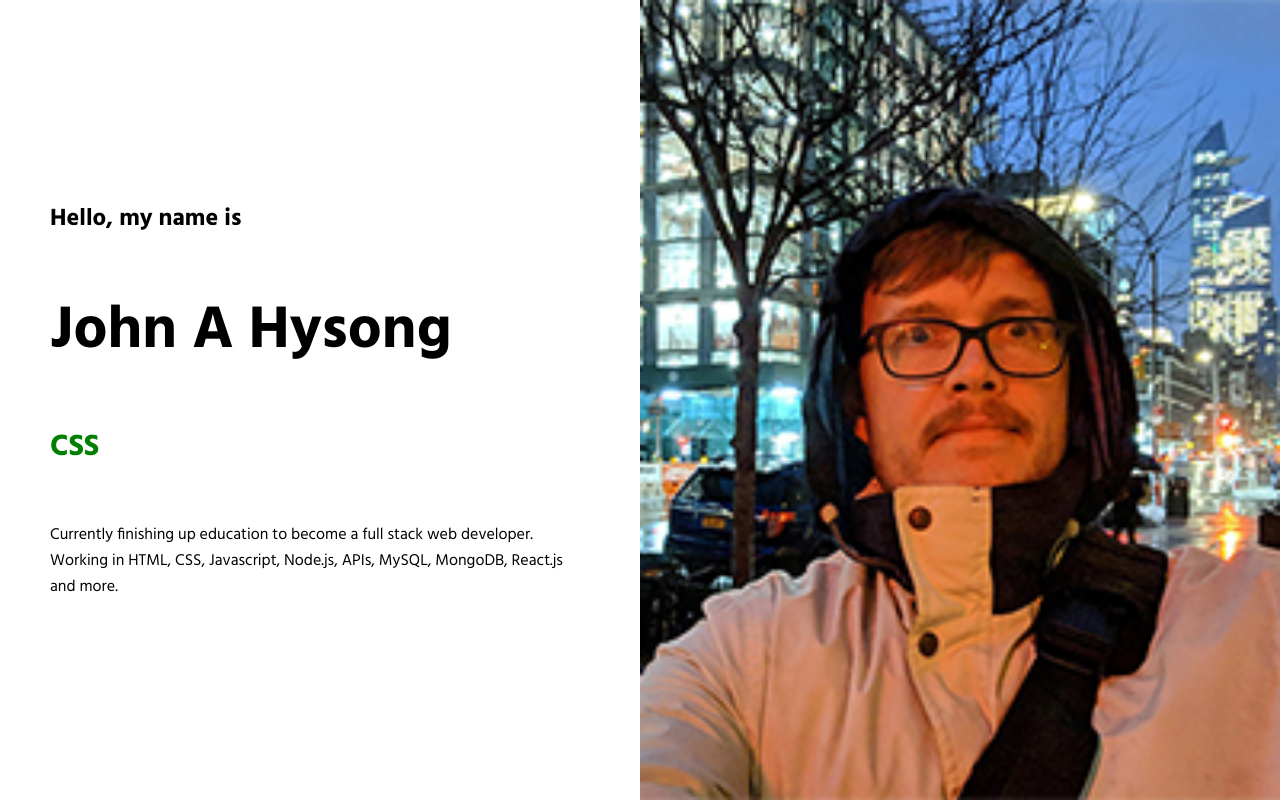
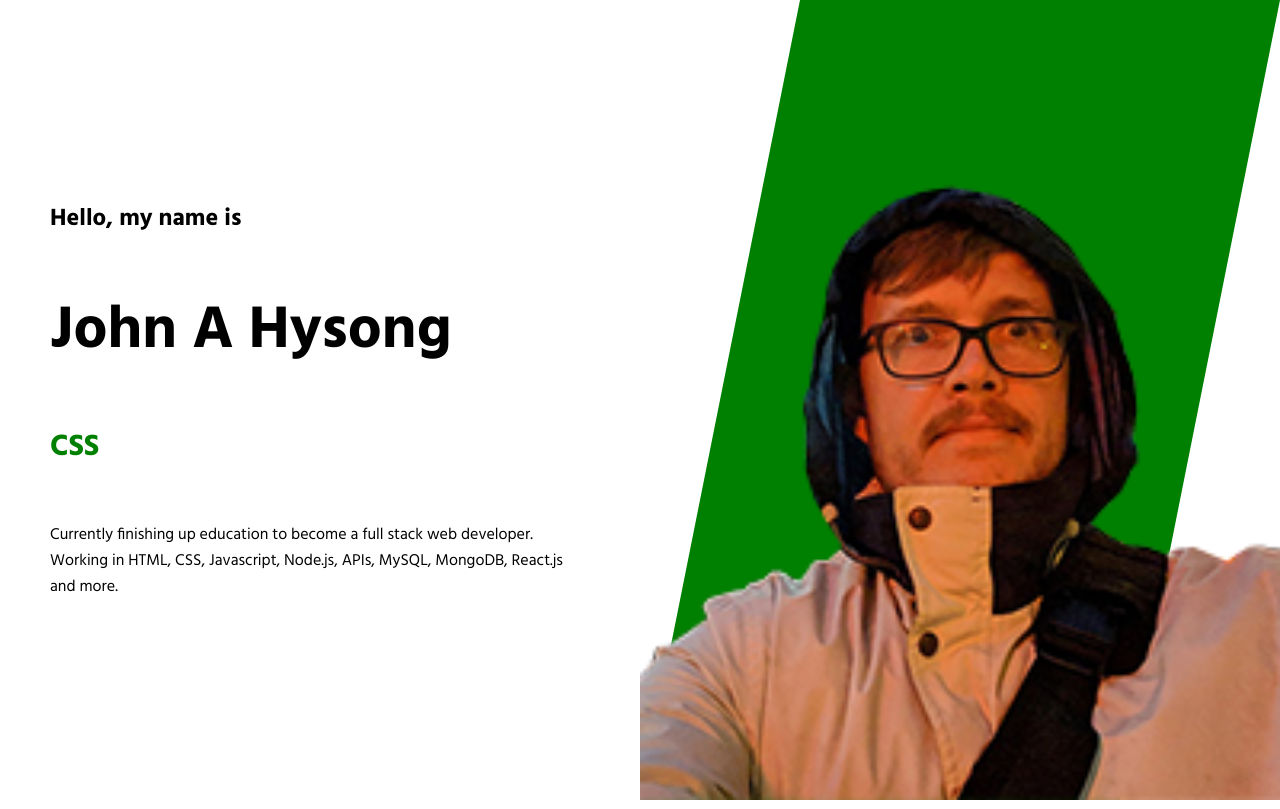
Before and after one commit to johnatticus/react-portfolio-v2, a React (Create React App) app: page / in a window 1280 px wide. Built offline with nearby package versions, Linux system fonts and the light colour scheme.

Commit message:
added img

```diff
--- a/src/components/intro/intro.css
+++ b/src/components/intro/intro.css
@@ -12,6 +12,7 @@
 
 .i-right {
     flex: 1;
+    position: relative;
 }
 
 .i-left-wrapper {
@@ -69,4 +70,15 @@
     width: 100%;
     height: 100%;
     object-fit: cover;
+    position: absolute;
 }
+
+.i-bg {
+    clip-path: polygon(25% 0%, 100% 0%, 75% 100%, 0% 100%);
+    background-color: green;
+    width: 100%;
+    height: 100%;
+    position: absolute;
+    top: 0;
+    right: 0;
+}
```
Also changed, not shown: src/img/me.png.
